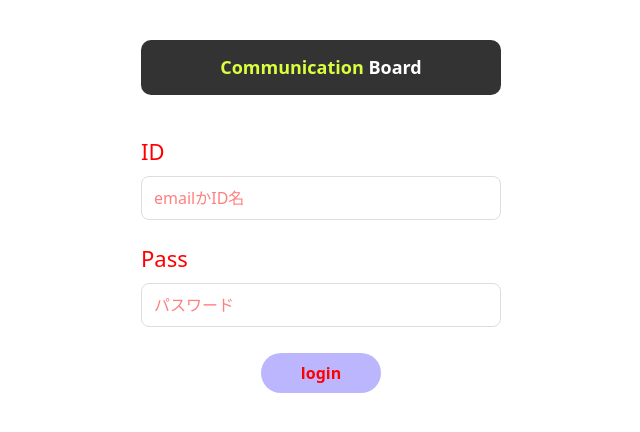
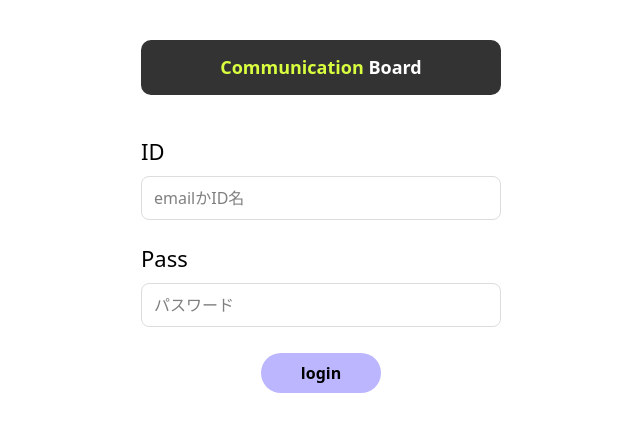
Before and after one commit to goonruntongue/communication-board, a Next.js app: page /login in a window 1280 px wide. Shown: the top 432 px of the page, without its empty margins (319-959 px from the left). Built offline with nearby package versions, Linux system fonts and the light colour scheme; no server answers.

Commit message:
#000 letter

```diff
--- a/app/css/common.css
+++ b/app/css/common.css
@@ -122,5 +122,5 @@ section.right>div:last-of-type {
 }
 
 body {
-    color: red !important;
+    color: #000 !important;
 }
```
